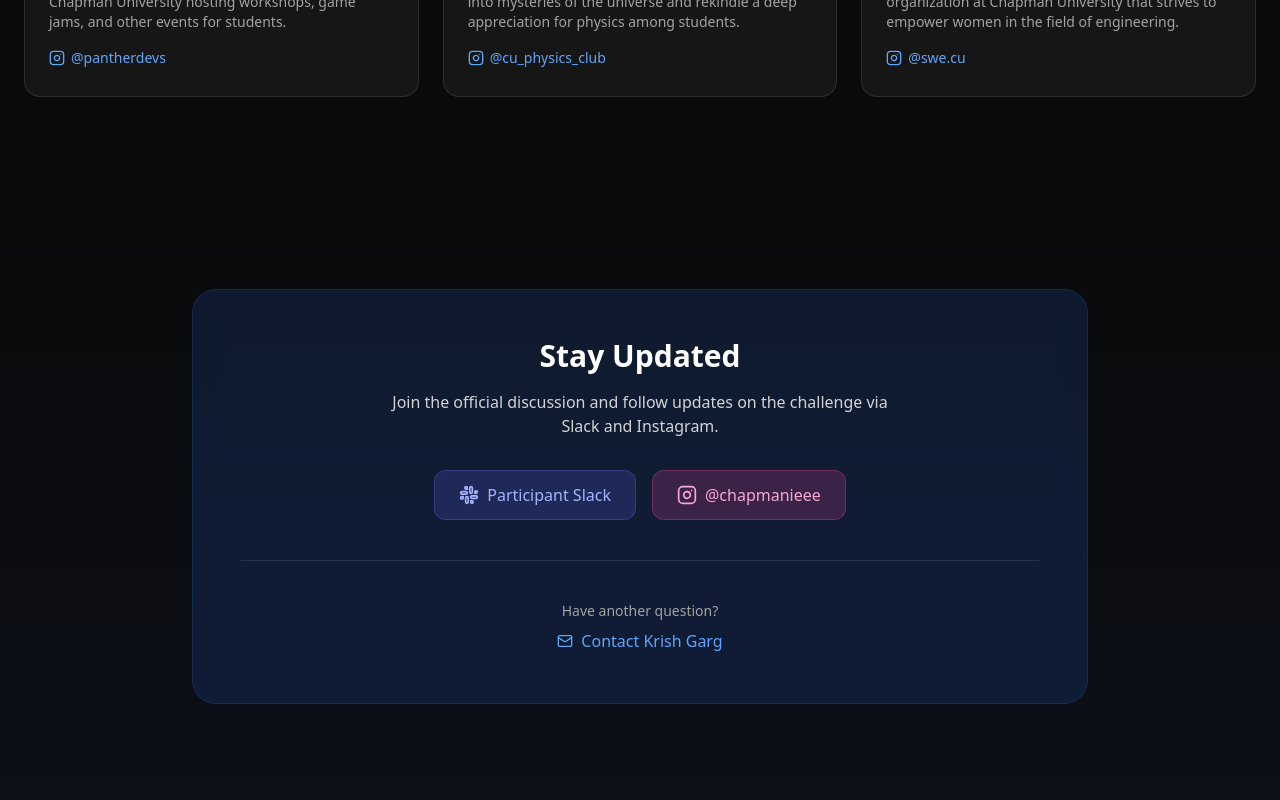
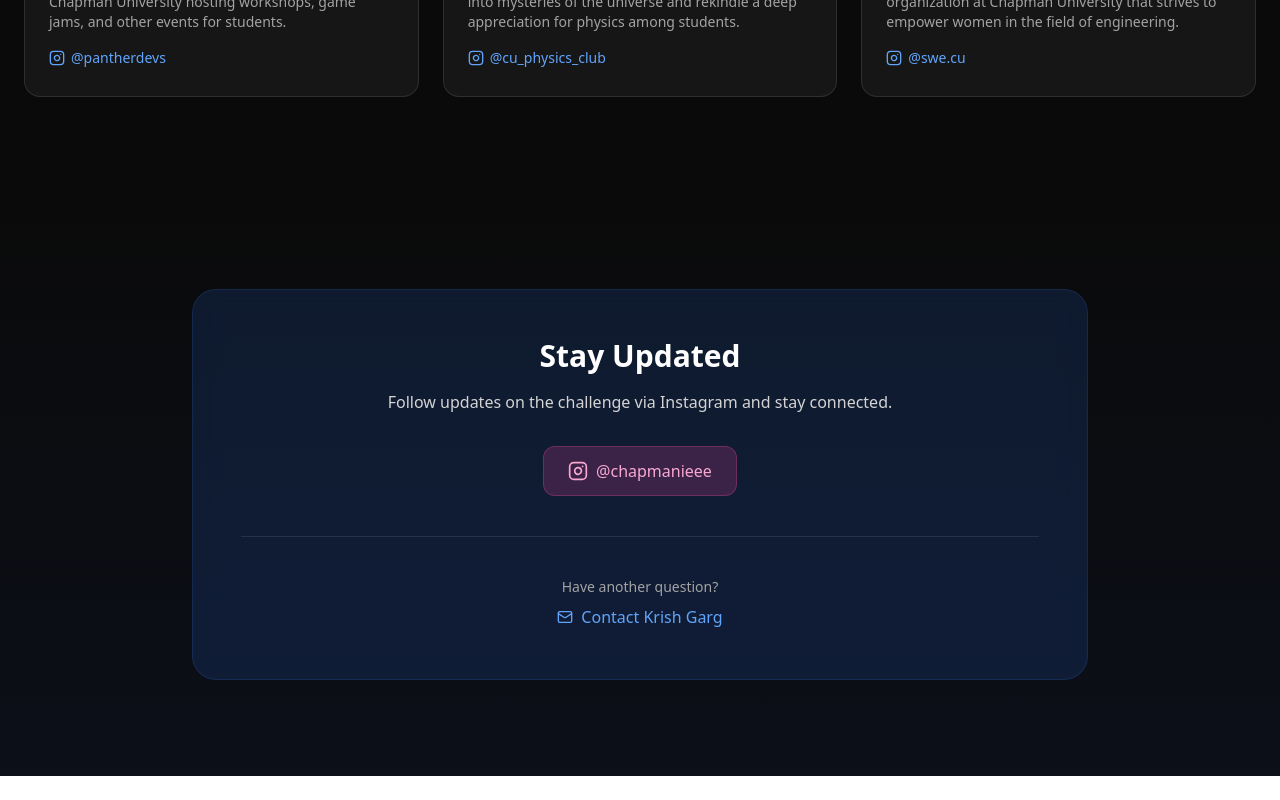
Before and after one commit to JoshuaDowdCS/IEEE-LinkedIn-Challenge, a React (Vite) app in the folder frontend/: page / in a window 1280 px wide. Shown: the part 2035-2835 px from the top of the page. After the commit the page ends 2811 px from the top, so only its background shows below. Built offline with nearby package versions, Linux system fonts and the light colour scheme.

Commit message:
Remove all Slack references

```diff
--- a/frontend/src/pages/Home.jsx
+++ b/frontend/src/pages/Home.jsx
@@ -5,7 +5,6 @@ import {
   Users,
   Linkedin,
   ArrowRight,
-  Slack,
   Instagram,
   ChevronRight,
   Mail,
@@ -182,13 +181,9 @@ export default function Home() {
             <div className="absolute inset-0 bg-blue-500/5 mix-blend-overlay" />
             <h2 className="text-3xl font-bold text-white mb-4 relative z-10">Stay Updated</h2>
             <p className="text-neutral-300 mb-8 max-w-lg mx-auto relative z-10">
-              Join the official discussion and follow updates on the challenge via Slack and Instagram.
+              Follow updates on the challenge via Instagram and stay connected.
             </p>
-            <div className="flex flex-col sm:flex-row justify-center gap-4 relative z-10">
-              <a href="https://join.slack.com/share/enQtMTA3Nzc5Nzg5MjM5ODQtZGUxZGRkYmYxM2QxM2ViOTYwZTQ2NWY2ODZkNjIxYzRhN2YzZmFkMTEwZjMzZGVjMmI0MTBiYWI3Zjc1YTk2Zg" target="_blank" rel="noreferrer" className="px-6 py-3 rounded-xl bg-indigo-500/20 hover:bg-indigo-500/30 border border-indigo-500/30 text-indigo-300 transition-colors flex items-center justify-center gap-2">
-                <Slack className="w-5 h-5" />
-                Participant Slack
-              </a>
+            <div className="flex justify-center gap-4 relative z-10">
               <a href="https://www.instagram.com/chapmanieee/" target="_blank" rel="noreferrer" className="px-6 py-3 rounded-xl bg-pink-500/20 hover:bg-pink-500/30 border border-pink-500/30 text-pink-300 transition-colors flex items-center justify-center gap-2">
                 <Instagram className="w-5 h-5" />
                 @chapmanieee
```
